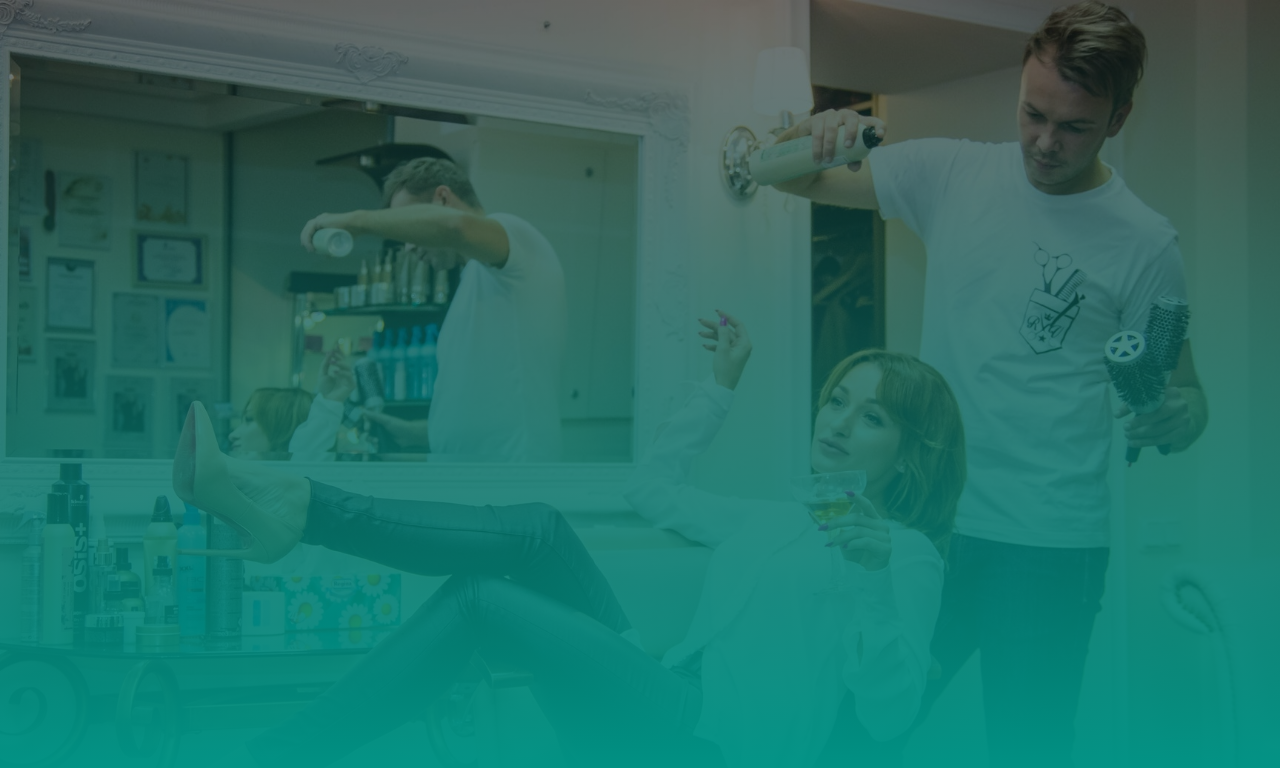
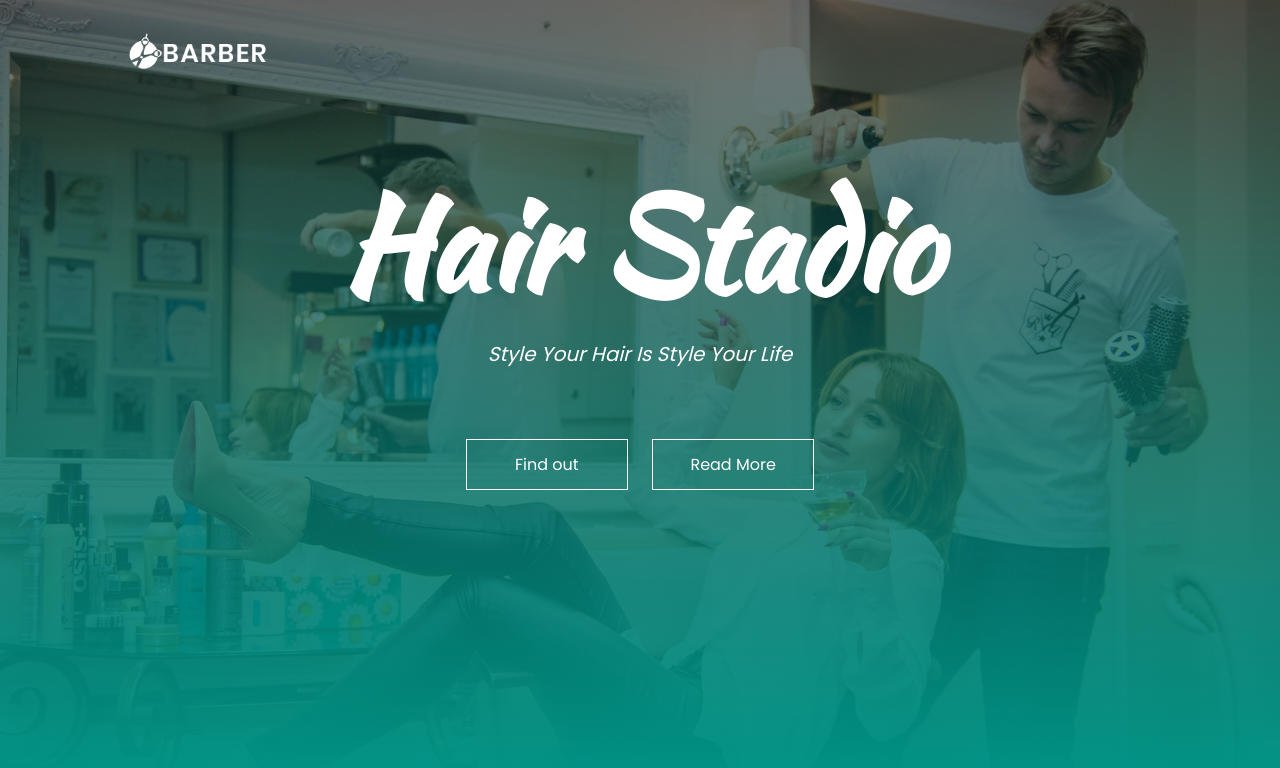
Before and after one commit to Pranoy12001/barbershop, a plain HTML site: page index.html in a window 1280 px wide. Drawn offline with Linux system fonts and the light colour scheme.

Commit message:
added button and logo in banner

```diff
--- a/index.html
+++ b/index.html
@@ -3,12 +3,21 @@
 <head>
     <meta charset="UTF-8">
     <meta name="viewport" content="width=device-width, initial-scale=1.0">
-    <title>Document</title>
+    <title>Barbershop</title>
     <link rel="stylesheet" href="style.css">
+    <link href="https://fonts.googleapis.com/css2?family=Kaushan+Script&family=Poppins&display=swap" rel="stylesheet">
 </head>
 <body>
     <section id="banner">
-
+        <img src="images/logo.png" class="logo">
+        <div class="banner-text">
+            <h1>Hair Stadio</h1>
+            <p>Style Your Hair Is Style Your Life</p>
+            <div class="banner-btn">
+                <a href="#">Find out</a>
+                <a href="#">Read More</a>
+            </div>
+        </div>
     </section>
 </body>
 </html>
--- a/style.css
+++ b/style.css
@@ -1,6 +1,7 @@
 * {
     margin: 0;
     padding: 0;
+    font-family: 'Poppins', sans-serif;
 }
 
 #banner {
@@ -10,3 +11,40 @@
     background-position: center;
     height: 100vh;
 }
+
+.logo {
+    width: 140px;
+    position: absolute;
+    top: 4%;
+    left: 10%;
+}
+
+.banner-text {
+    text-align: center;
+    color: #fff;
+    padding-top: 150px;
+}
+
+.banner-text h1 {
+    font-size: 130px;
+    font-family: 'Kaushan Script', cursive;
+}
+
+.banner-text p {
+    font-size: 20px;
+    font-style: italic;
+}
+
+.banner-btn {
+    margin: 70px auto 0;
+}
+
+.banner-btn a {
+    width: 160px;
+    text-decoration: none;
+    display: inline-block;
+    margin: 0 10px;
+    padding: 12px 0;
+    color: #fff;
+    border: .5px solid #fff;
+}
```
Also changed, not shown: images/logo.png (added).
